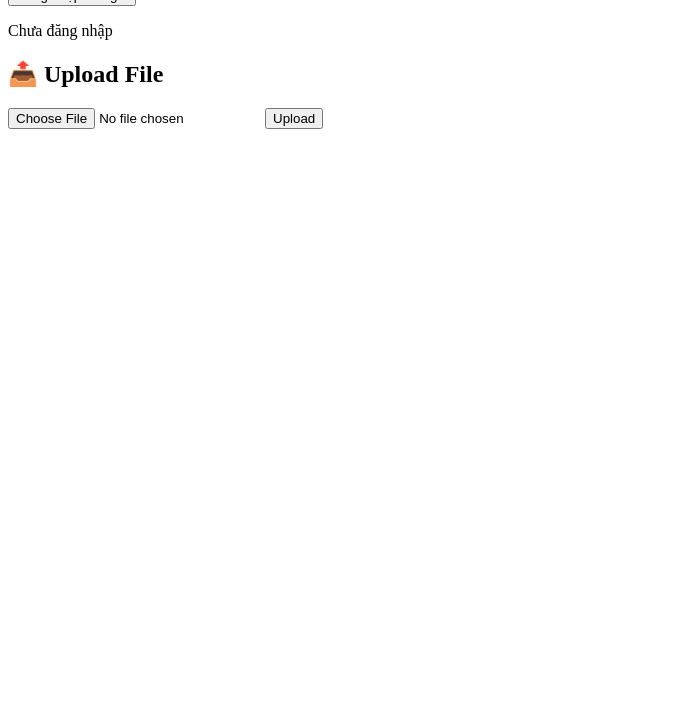
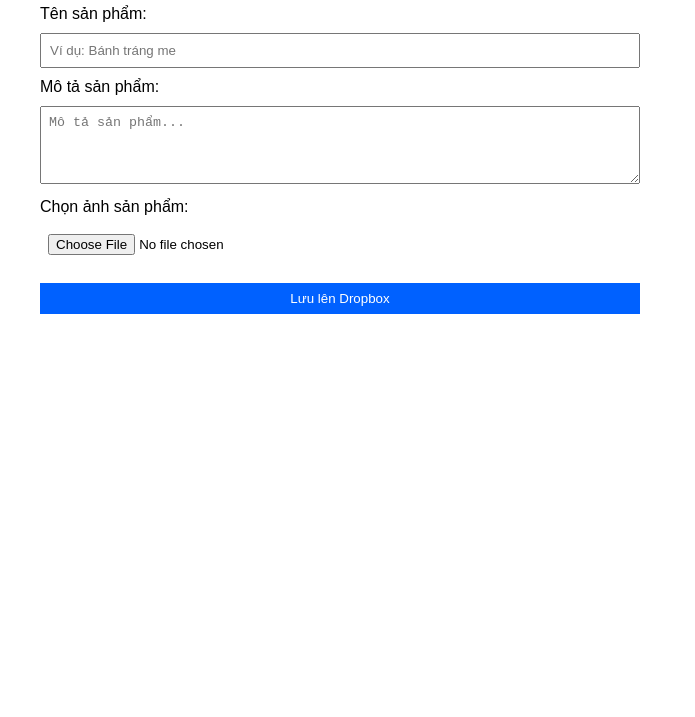
Before and after one commit to DoMung2266/khohang, a plain HTML site: page index.html in a window 1280 px wide. Shown: the part 83-800 px from the top of the page, without its empty margins (0-695 px from the left). Drawn offline with Linux system fonts and the light colour scheme.

Commit message:
Update index.html

```diff
--- a/index.html
+++ b/index.html
@@ -1,19 +1,34 @@
 <!DOCTYPE html>
-<html>
+<html lang="vi">
 <head>
-  <meta charset="UTF-8">
-  <title>Upload File to Google Drive</title>
-  <script src="https://apis.google.com/js/api.js"></script>
+  <meta charset="UTF-8" />
+  <title>Upload sản phẩm lên Dropbox</title>
   <script src="key.js"></script>
-  <script src="main.js"></script>
+  <script src="main.js" defer></script>
+  <style>
+    body { font-family: Arial, sans-serif; margin: 40px; max-width: 600px; }
+    input, textarea, button { margin: 10px 0; width: 100%; padding: 8px; box-sizing: border-box; }
+    button { background-color: #0061ff; color: white; border: none; cursor: pointer; }
+    button:hover { background-color: #0047cc; }
+    #status { margin-top: 20px; white-space: pre-line; }
+  </style>
 </head>
 <body>
-  <h2>🔐 Đăng nhập Google</h2>
-  <button onclick="handleAuthClick()">Đăng nhập Google</button>
-  <p id="status">Chưa đăng nhập</p>
 
-  <h2>📤 Upload File</h2>
-  <input type="file" id="fileInput" />
-  <button onclick="uploadFile()">Upload</button>
+  <h2>📤 Upload sản phẩm lên Dropbox</h2>
+
+  <label>Tên sản phẩm:</label>
+  <input type="text" id="name" placeholder="Ví dụ: Bánh tráng me" required />
+
+  <label>Mô tả sản phẩm:</label>
+  <textarea id="description" placeholder="Mô tả sản phẩm..." rows="4" required></textarea>
+
+  <label>Chọn ảnh sản phẩm:</label>
+  <input type="file" id="image" accept="image/*" required />
+
+  <button onclick="uploadToDropbox()">Lưu lên Dropbox</button>
+
+  <div id="status"></div>
+
 </body>
 </html>
```
